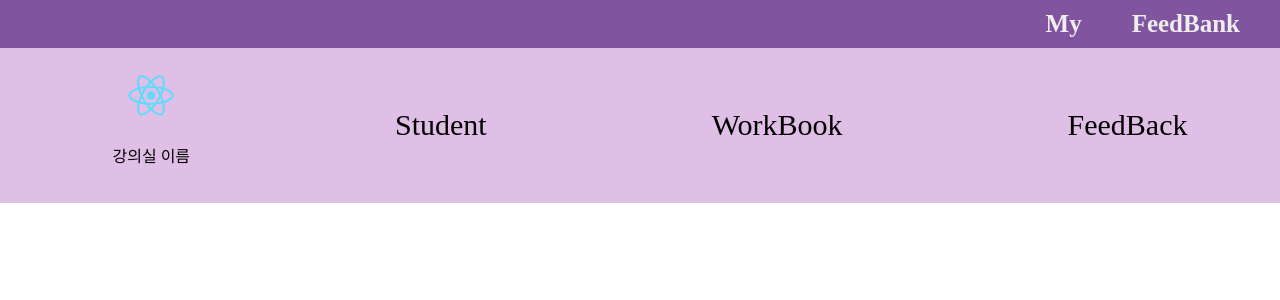
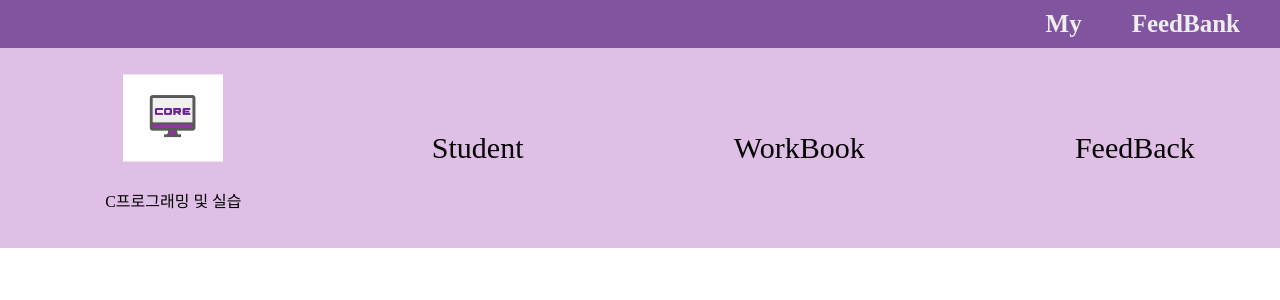
Before and after one commit to Happhee/CORE, a React (Create React App) app in the folder core/: page / in a window 1280 px wide. Shown: the top 300 px of the page. Built offline with nearby package versions, Linux system fonts and the light colour scheme.

Commit message:
[ADD] 선생님 목차 추가

```diff
--- a/core/src/App.js
+++ b/core/src/App.js
@@ -3,42 +3,7 @@ import './App.css';
 import React, { Component } from 'react';
 
 import Teacher_Toolbar from './components/Toolbar';
-import logo from './logo.svg';
-
-
-class Logo_Room extends Component {
-  render() {
-    return (
-      <div>
-        <img src={logo}></img>
-        <p> 강의실 이름 </p>
-      </div>
-    );
-  }
-}
-class Subject extends Component {
-  render() {
-    return (
-      <div>
-        <span className="sub_tool_bar_text"> {this.props.title}</span>
-      </div>
-    );
-  }
-}
-
-
-class Sub_Toolbar extends Component {
-  render() {
-    return (
-      <div className="sub_tool_bar">
-        <Logo_Room />
-        <Subject title="Student"></Subject>
-        <Subject title="WorkBook"></Subject>
-        <Subject title="FeedBack"></Subject>
-      </div>
-    )
-  }
-}
+import Teacher_Subject from './components/Subject'
 
 
 
@@ -50,7 +15,7 @@ class App extends Component {
       <div className="App">
 
         <Teacher_Toolbar feed="FeedBank" />
-        <Sub_Toolbar />
+        <Teacher_Subject />
 
       </div>
 
--- /dev/null
+++ b/core/src/CSS/Subject.css
@@ -0,0 +1,18 @@
+.subject{
+    background-color: #E0BFE6;
+    width: 100%;
+    display: flex;
+    flex-direction: row;
+    align-items: center;
+    justify-content: space-around;
+    height: fit-content;
+    padding: 20px;
+    color: black;
+
+  }
+
+  .subject_text{
+    padding: 20px;
+    font-size: 30px;
+
+  }
--- a/core/src/components/Subject.js
+++ b/core/src/components/Subject.js
@@ -0,0 +1,40 @@
+import React, { Component } from 'react';
+/*eslint-disable */
+
+import '../CSS/Subject.css';
+import core_logo from '../CSS/Core.svg'
+
+
+class Logo_Room extends Component {
+    render() {
+        return (
+            <div style={{ textAlign: "center" }}>
+                <img src={core_logo} style={{ width: 100, height: 100 }} ></img>
+                <p>{this.props.class_room}</p>
+            </div>
+        );
+    }
+}
+class Subject_Span extends Component {
+    render() {
+        return (
+            <div>
+                <span className="subject_text"> {this.props.title}</span>
+            </div>
+        );
+    }
+}
+class Subject extends Component {
+    render() {
+        return (
+            <div className="subject">
+                <Logo_Room class_room="C프로그래밍 및 실습" />
+                <Subject_Span title="Student"></Subject_Span>
+                <Subject_Span title="WorkBook"></Subject_Span>
+                <Subject_Span title="FeedBack"></Subject_Span>
+            </div>
+        );
+    }
+}
+
+export default Subject;
```
Also changed, not shown: core/src/CSS/Core.svg (added).
